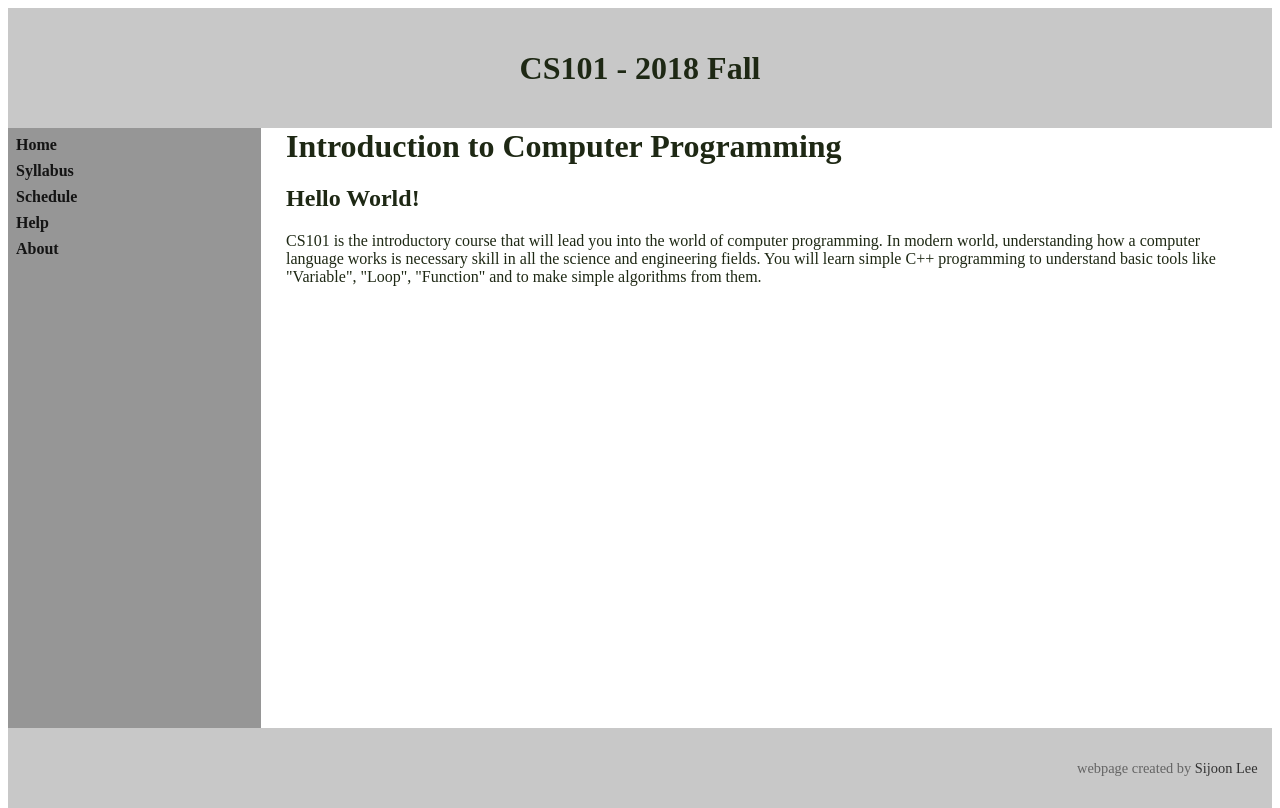
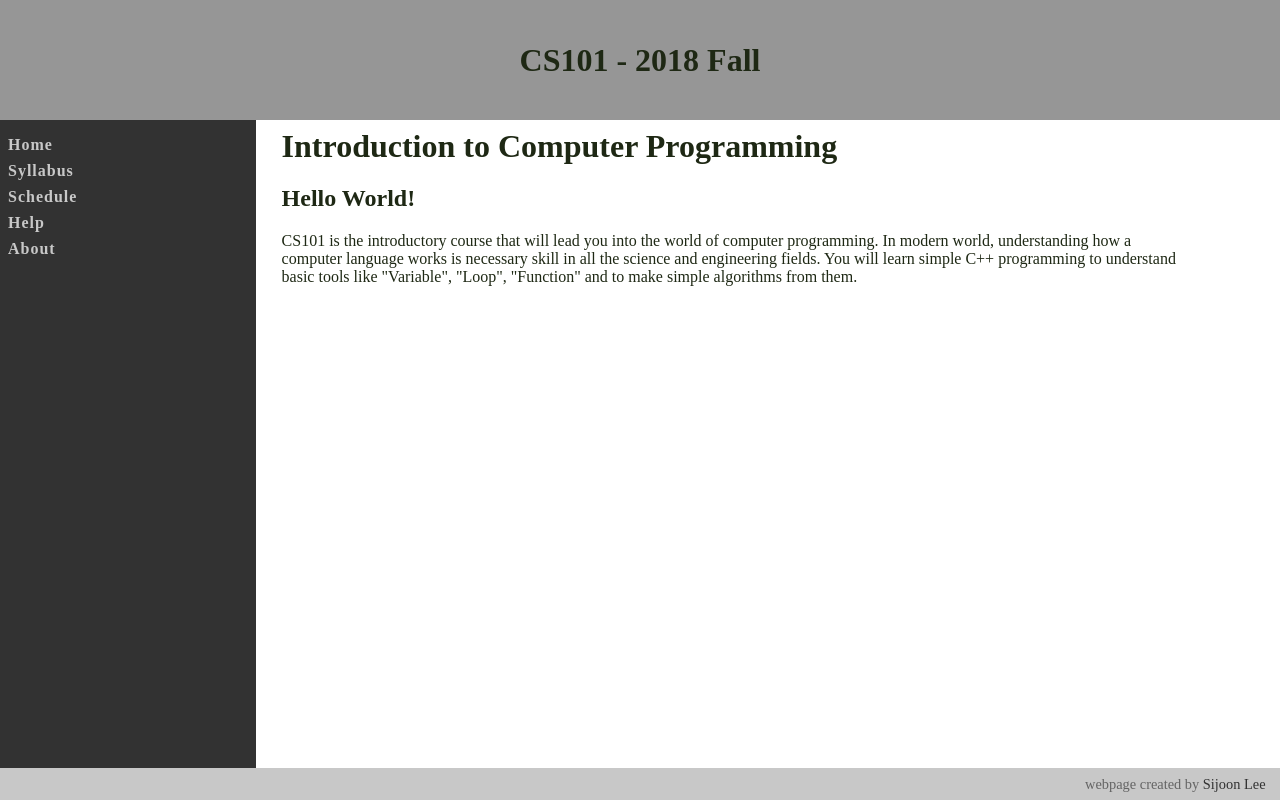
Before and after one commit to sijoonlee/CS101, a plain HTML site: page index.html in a window 1280 px wide. Drawn offline with Linux system fonts and the light colour scheme.

Commit message:
height properties changed

```diff
--- a/style.css
+++ b/style.css
@@ -16,9 +16,10 @@
 			footer // height 10%
 		}
 	}*/
-body, html{
+body,html{
 	height:100%;
 	overflow-y:hidden;
+	margin:0;
 }
 #container{  /*parent: body*/
 		width:100%;
@@ -29,21 +30,26 @@ body, html{
 	width:100%;
 	min-width:370px;
 	height:15%;
-	text-align:center;
+	min-height:3em;
 	display: flex; /* to center text vertically and horizontally */
     align-items: center; /* flex property */
     justify-content: center; /* flex property */
-	background-color: rgb(200,200,200);
+	background-color: rgb(150, 150, 150);
+	box-sizing:border-box;
 }
 
 #main{  /*parent: container*/
-	height:75%;
+	height:calc(85% - 2em);
 }
 #column-left { /*parent: main*/
     float: left;
     width: 20%;
 	height:100%;
-	background-color: rgb(150,150,150);
+	min-height:2em;
+	background-color: rgb(50,50,50);
+	padding-top: 0.5em;
+	padding-bottom: 0.5em;
+	box-sizing:border-box;
 }
 #column-left #nav{
     list-style-type: none;
@@ -56,7 +62,8 @@ body, html{
 	margin:0.5em;
 	text-decoration:none;
 	font-weight: 600;
-	color: rgb(20,20,20);
+	color:rgb(200,200,200);
+	letter-spacing: 1px;
 }
 
 #column-left #nav li a:hover{
@@ -70,6 +77,9 @@ body, html{
 	height:100%;
 	padding-left:2%;
 	padding-right:2%;
+	padding-top: 0.5em;
+	padding-bottom: 0.5em;
+	box-sizing:border-box;
 }
 
 /*
@@ -170,7 +180,7 @@ footer{  /*parent: container*/
 	background-color: rgb(200,200,200);
 	width:100%;
 	min-width:370px;
-	height:10%;
+	height:2em;
 	display: flex;
     align-items: center; /* flex property */
     justify-content: flex-end; /* flex property */
@@ -200,8 +210,8 @@ h3, h4, h5, h6{
 	font-weight: 500;
 }
 
-#box-1 h1, #box-2 h1, #box-3 h1, #box-4 h1, #box-5 h1{
-	margin:0 0 0 0;
+#top h1, #box-1 h1, #box-2 h1, #box-3 h1, #box-4 h1, #box-5 h1{
+	margin:0;
 }
 
 #box-4 p{
```
Lines whose indentation alone changed are shown as unchanged.
